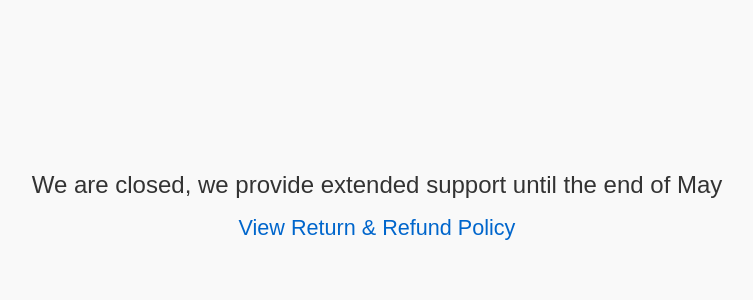
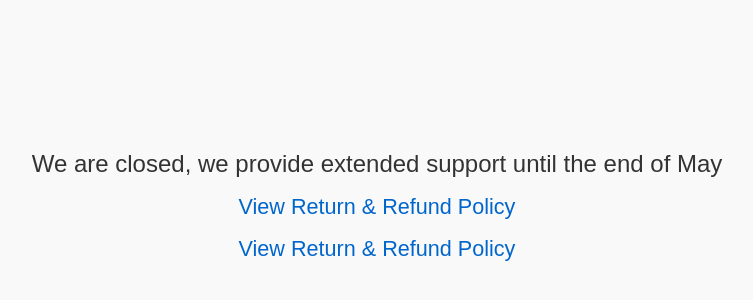
Before and after one commit to SilkMaple/silkmaple, a plain HTML site: page index.html in a window 1280 px wide. Shown: the part 194-494 px from the top of the page, without its empty margins (263-1016 px from the left). Drawn offline with Linux system fonts and the light colour scheme.

Commit message:
Update index.html

```diff
--- a/index.html
+++ b/index.html
@@ -34,6 +34,7 @@
   <div class="message">
     We are closed, we provide extended support until the end of May
     <a href="returnandrefund.html">View Return & Refund Policy</a>
+    <a href="shippingpolicy.html">View Return & Refund Policy</a>
   </div>
 </body>
 </html>
```
